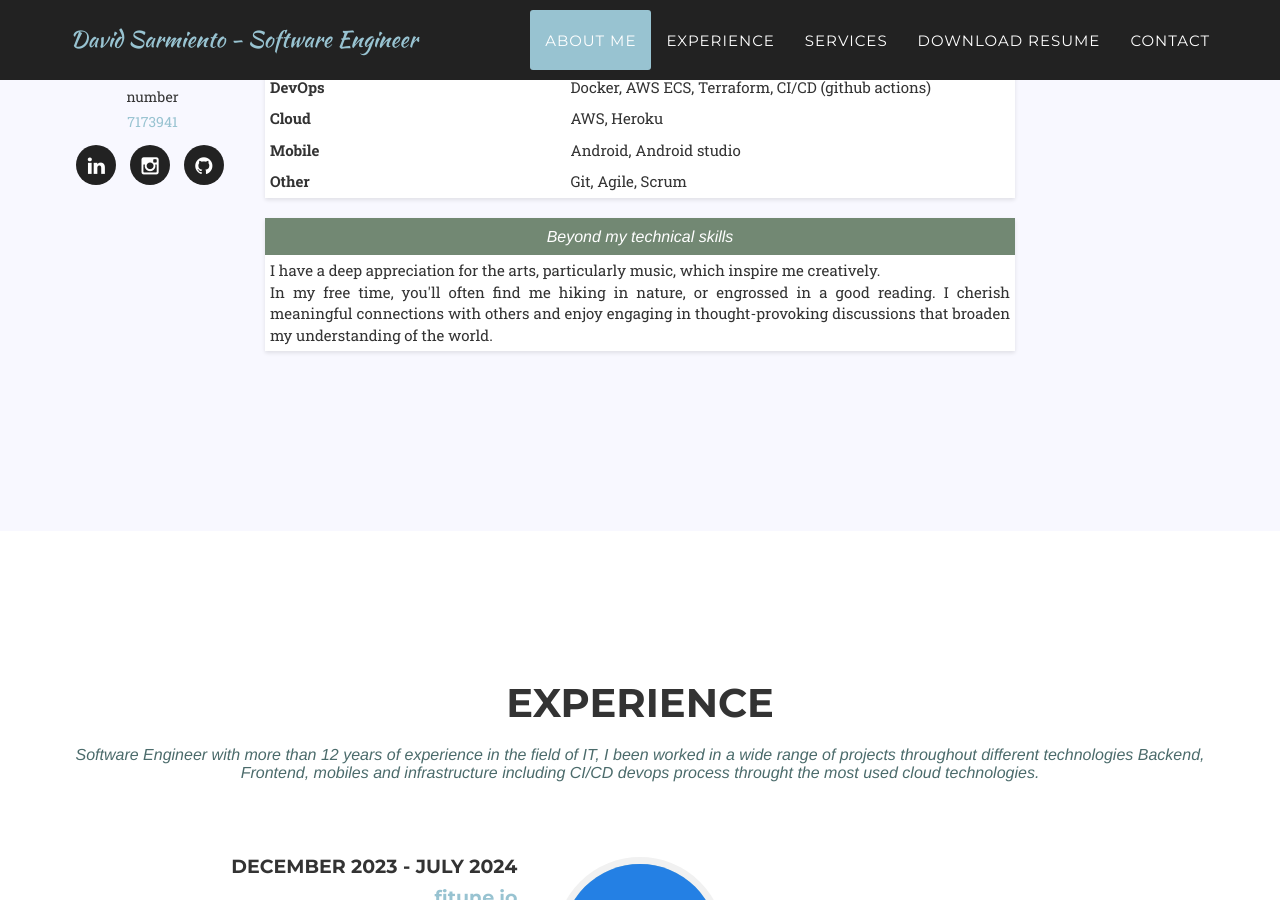
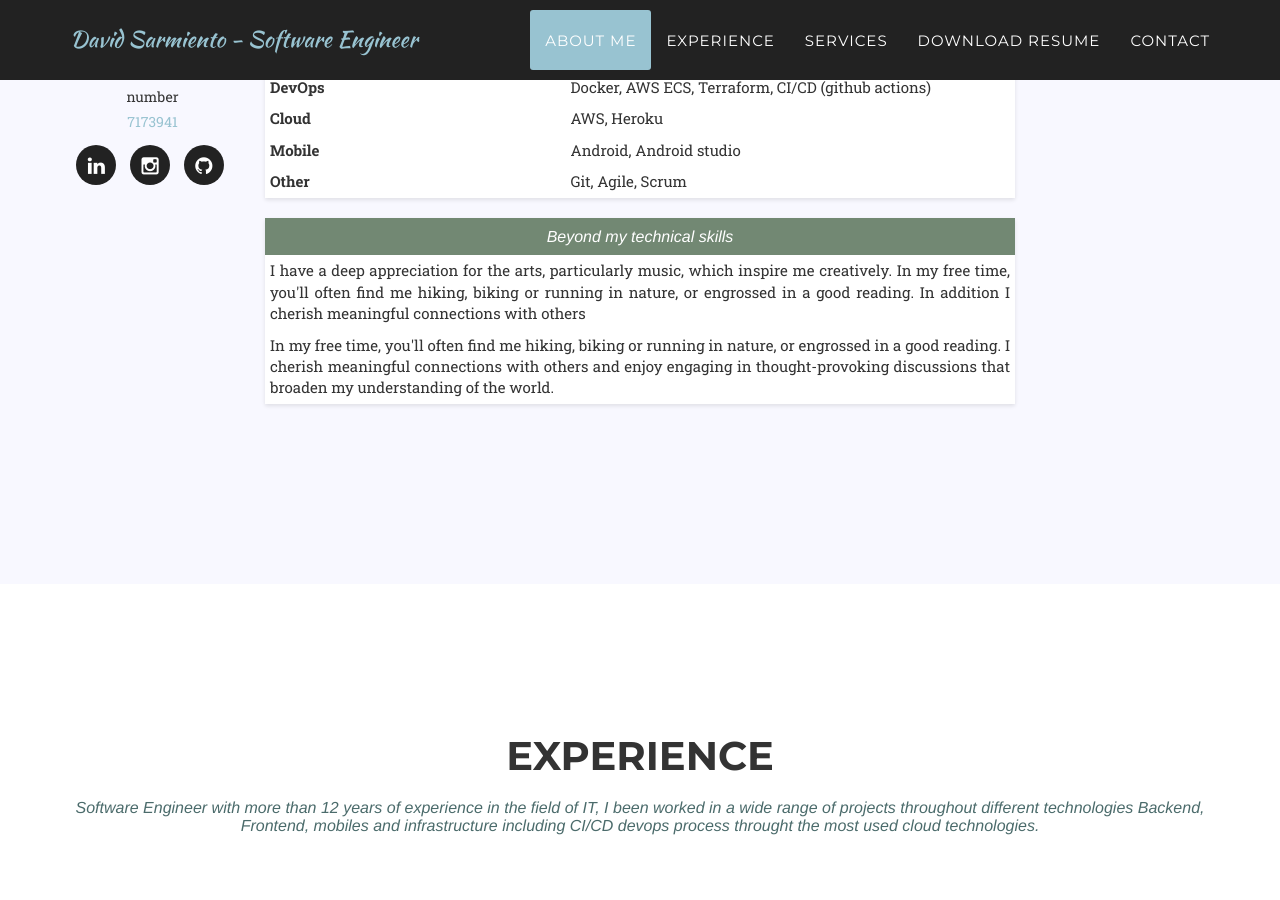
Before and after one commit to edsarmiento/edsarmiento.github.io, a Jekyll site: the page built from index.html, in a window 1280 px wide and 900 px high, scrolled down 1240 px. Built offline with Jekyll 4.4.1, drawn with Linux system fonts in a browser that asks for light colours; some web fonts are replaced.

Commit message:
update about section texts

```diff
--- a/_includes/about.html
+++ b/_includes/about.html
@@ -110,9 +110,13 @@
                         </th>
                         <tr>
                             <td>
-                                I have a deep appreciation for the arts, particularly music, which inspire me creatively.
-                                <br>
-                                In my free time, you'll often find me hiking in nature, or engrossed in a good reading. I cherish meaningful connections with others and enjoy engaging in thought-provoking discussions that broaden my understanding of the world.
+                                I have a deep appreciation for the arts, particularly music, which inspire me creatively. In my free time, you'll often find me hiking, biking or running in nature, or engrossed in a good reading. In addition I cherish meaningful connections with others
+                            </td>
+                        </tr>
+                        <tr>
+                            <td>
+                                In my free time, you'll often find me hiking, biking or running in nature, or engrossed in a good reading.
+                                I cherish meaningful connections with others and enjoy engaging in thought-provoking discussions that broaden my understanding of the world.
                             </td>
                         </tr>
                     </table>
```
